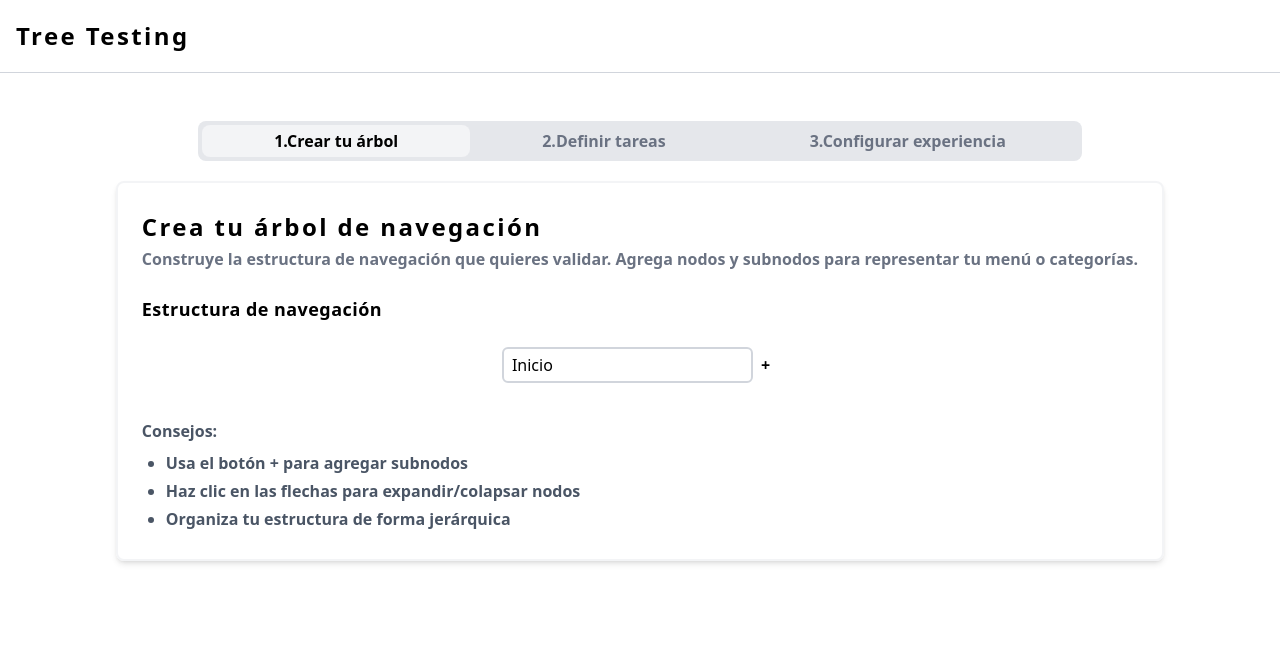
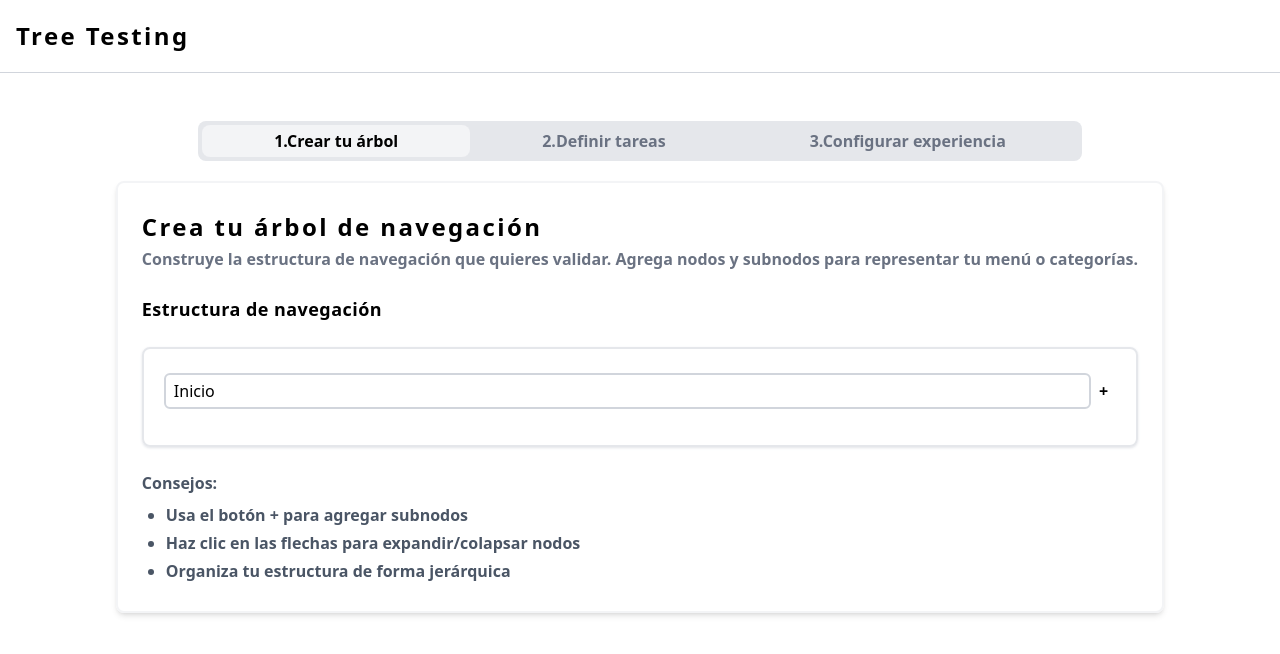
Before and after one commit to facufan07/Tree-Testing, a React (Vite) app: page /create in a window 1280 px wide. Shown: the top 654 px of the page. Built offline with nearby package versions, Linux system fonts and the light colour scheme.

Commit message:
Tree improved

```diff
--- a/src/modules/study/components/CreateTree.tsx
+++ b/src/modules/study/components/CreateTree.tsx
@@ -36,6 +36,10 @@ export default function CreateTree({node, level = 0, onAddChild, handleLabelChan
                 Estructura de navegación
                 </h3>
             </div>
+            <div
+            className="flex flex-col w-full shadow-sm shadow-gray-200 border-2 border-gray-200 rounded-lg
+                    py-6 px-5"
+            >
                 <TreeNodeComponent
                 node={node}
                 level={level}
@@ -43,6 +47,7 @@ export default function CreateTree({node, level = 0, onAddChild, handleLabelChan
                 handleLabelChange={handleLabelChange}
                 handleDeleteNode={handleDeleteNode}
                 />
+            </div>
             <div className="w-full mt-6">
                 <h4
                 className="text-gray-600 font-semibold mb-2"
--- a/src/modules/study/components/TreeNodeComponent.tsx
+++ b/src/modules/study/components/TreeNodeComponent.tsx
@@ -24,7 +24,7 @@ export default function TreeNodeComponent({node, level = 0, onAddChild, handleLa
                 onChange={(e) => handleLabelChange(node, e.target.value)}
                 className="mr-2 outline-none border-2 border-gray-300 rounded-md px-2 py-1
                     focus:border-blue-300 focus:ring-blue-500 focus:ring-1 transition-all
-                    duration-200"
+                    duration-200 w-full"
                 />
                 <button
                 className="cursor-pointer font-bold mr-2"
```
Lines whose indentation alone changed are shown as unchanged.
